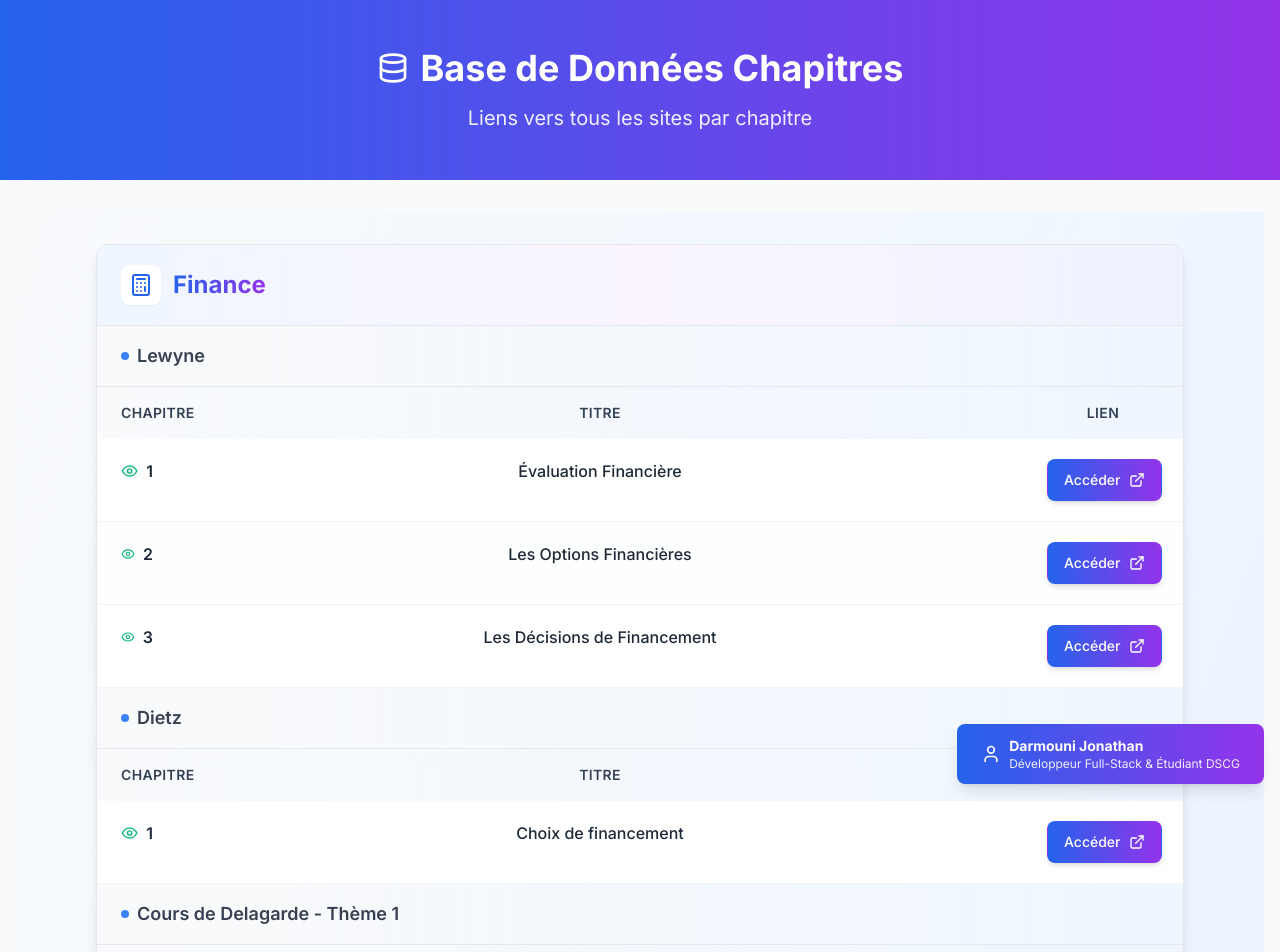
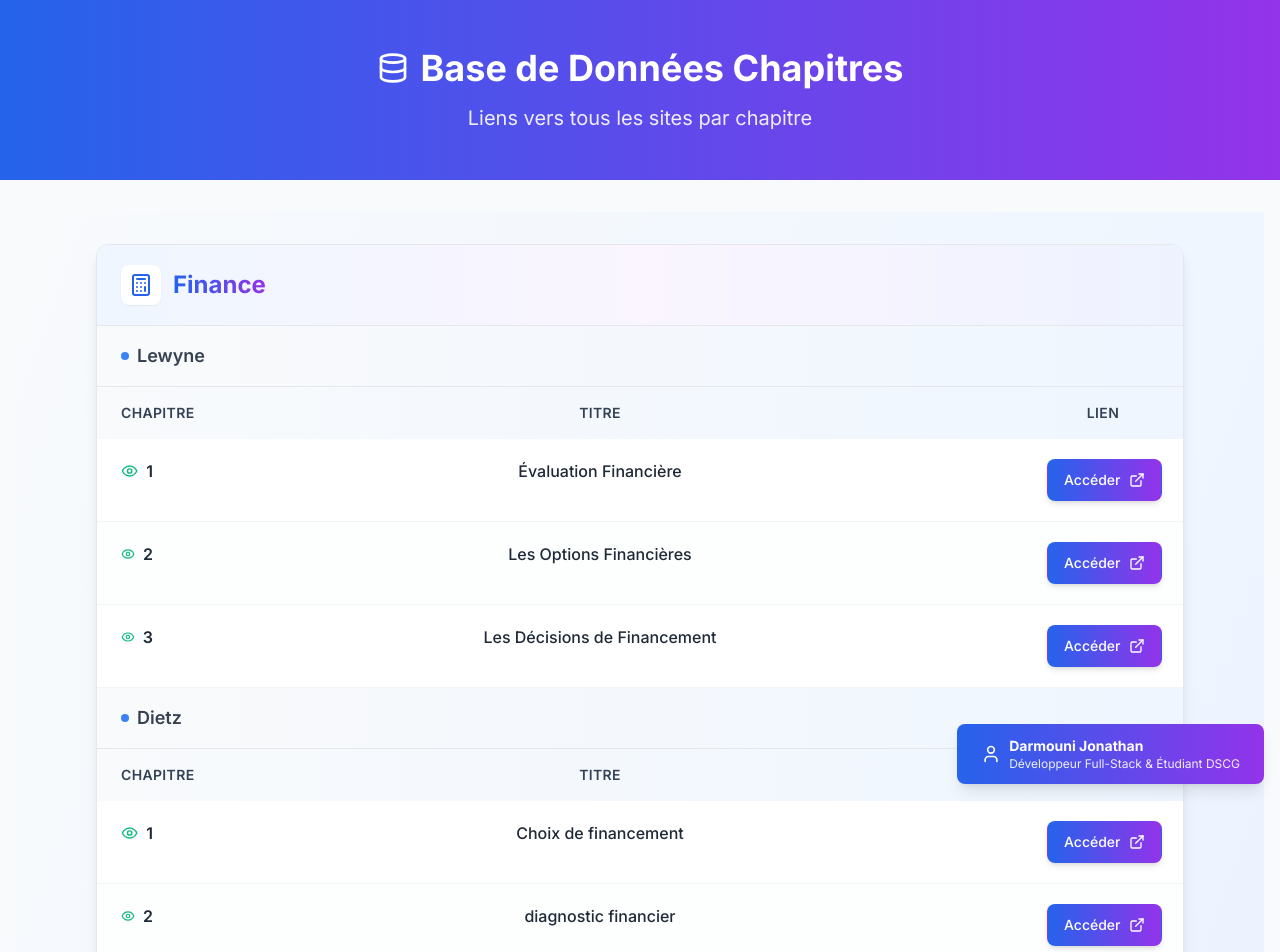
Before and after one commit to joraton/repertoire-cours-autres, a Next.js app: page / in a window 1280 px wide. Shown: the top 952 px of the page. Built offline with nearby package versions, Linux system fonts and the light colour scheme.

Commit message:
Add diagnostic financier site to Dietz section

```diff
--- a/src/app/page.tsx
+++ b/src/app/page.tsx
@@ -47,6 +47,15 @@ const chaptersData: ChapterLink[] = [
     chapterNumber: "1",
     title: "Choix de financement",
     url: "https://dietz-choixfi.vercel.app/",
+    status: 'active' as const,
+    category: "Finance",
+    subcategory: "Dietz"
+  },
+  {
+    id: 28,
+    chapterNumber: "2",
+    title: "diagnostic financier",
+    url: "https://diagnostic-financier-ncy0vnfja-jorations-projects.vercel.app/",
     status: 'active' as const,
     category: "Finance",
     subcategory: "Dietz"
```
Also changed, not shown: lien.txt.
